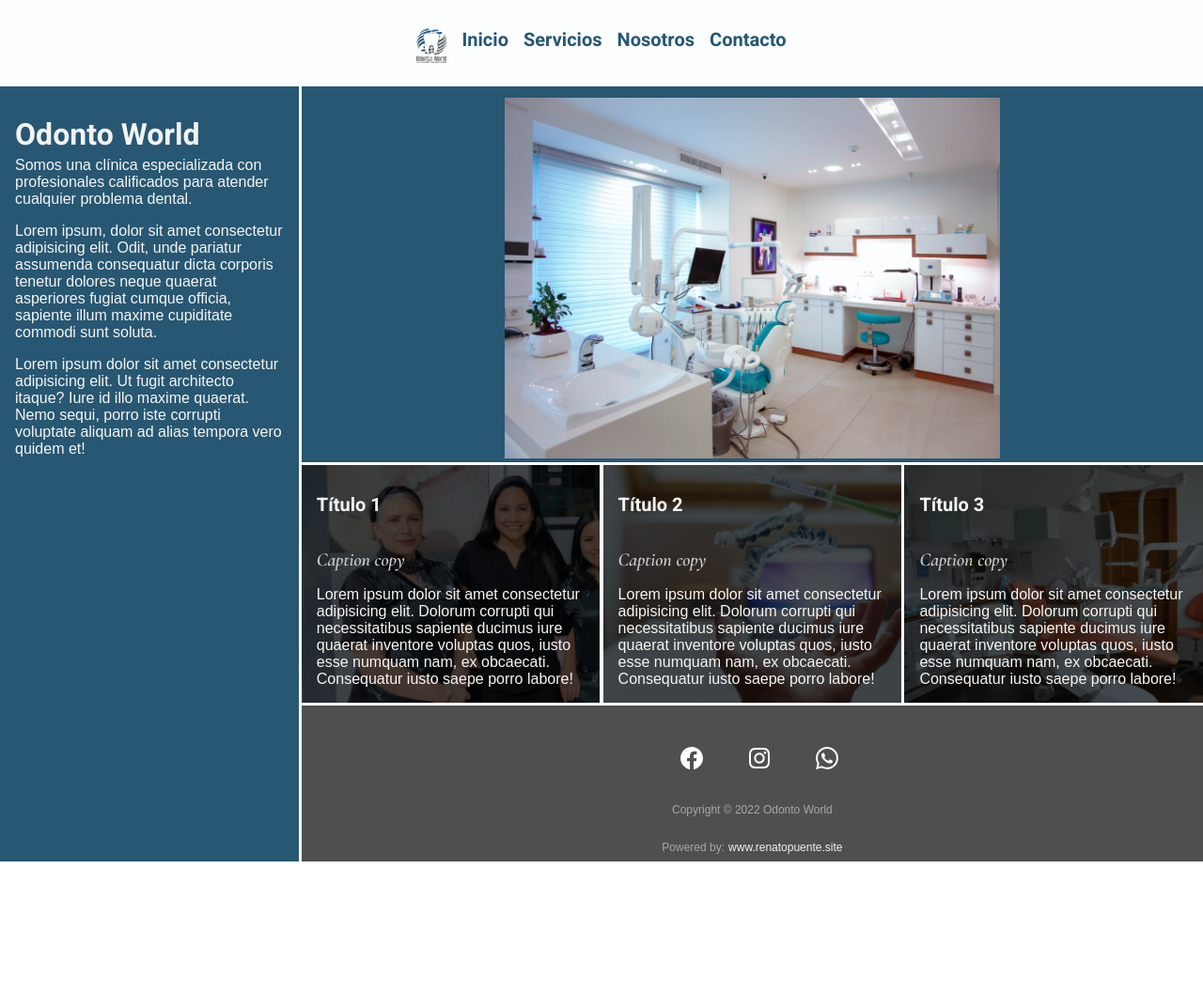
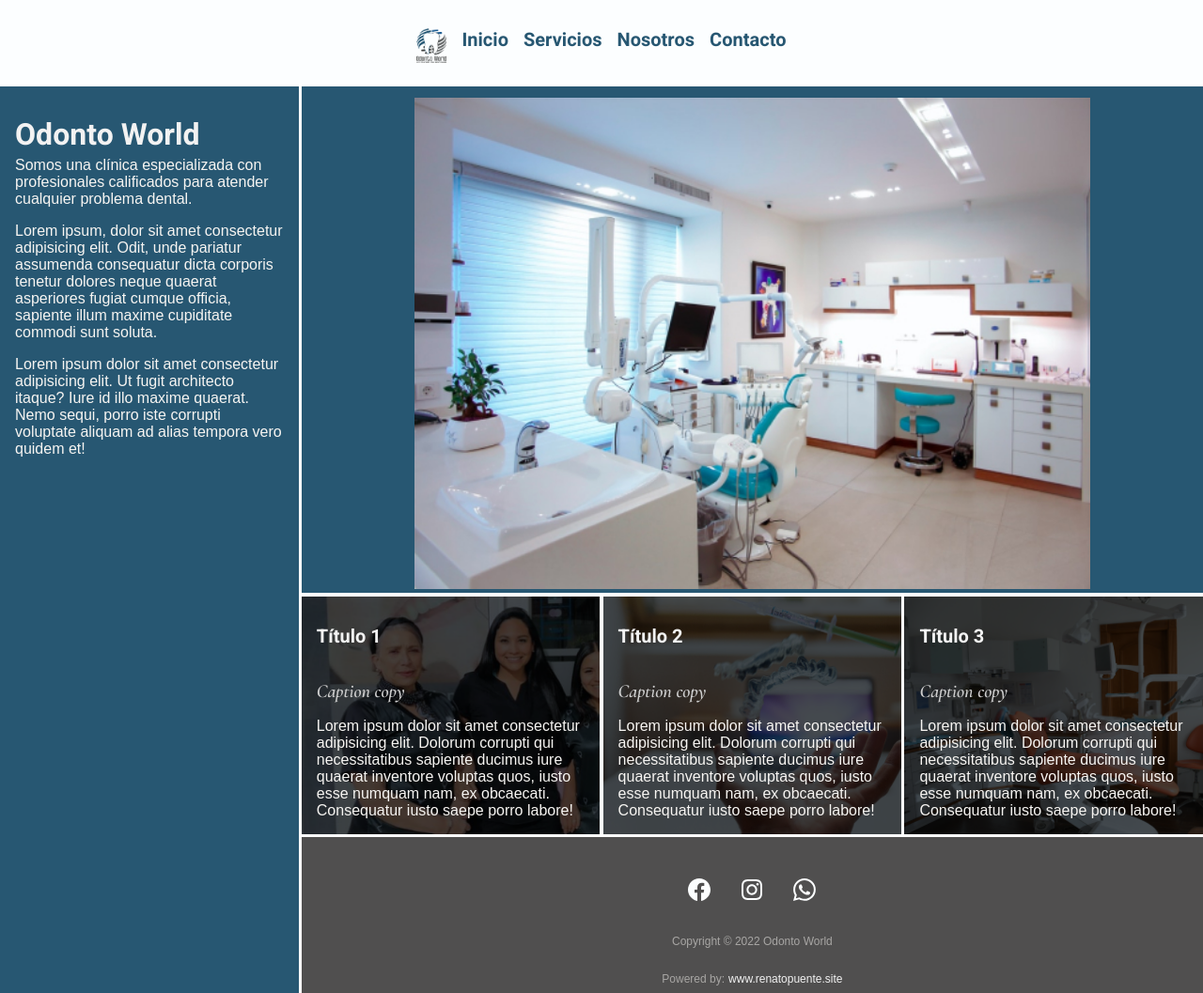
Before and after one commit to renatopuente/Odonto-World, a plain HTML site: page index.html in a window 1280 px wide. Shown: the whole page at 94% size. Before the commit the page ends 917 px from the top, so only its background shows below. Drawn offline with nearby package versions, Linux system fonts and the light colour scheme; a web font is replaced by a local one.

Commit message:
Add files via upload

```diff
--- a/estilos.css
+++ b/estilos.css
@@ -93,7 +93,7 @@ main{
 }
 
 .slider{
-    width: 55%;
+    width: 75%;
     margin: auto;
     overflow: hidden;
 }
@@ -165,7 +165,7 @@ footer ul{
 
 footer li{
     margin-top: 32px;
-    margin-left: 32px;
+    margin-left: 16px;
     margin-right: 16px;
     margin-bottom: 32px;
 }
```
